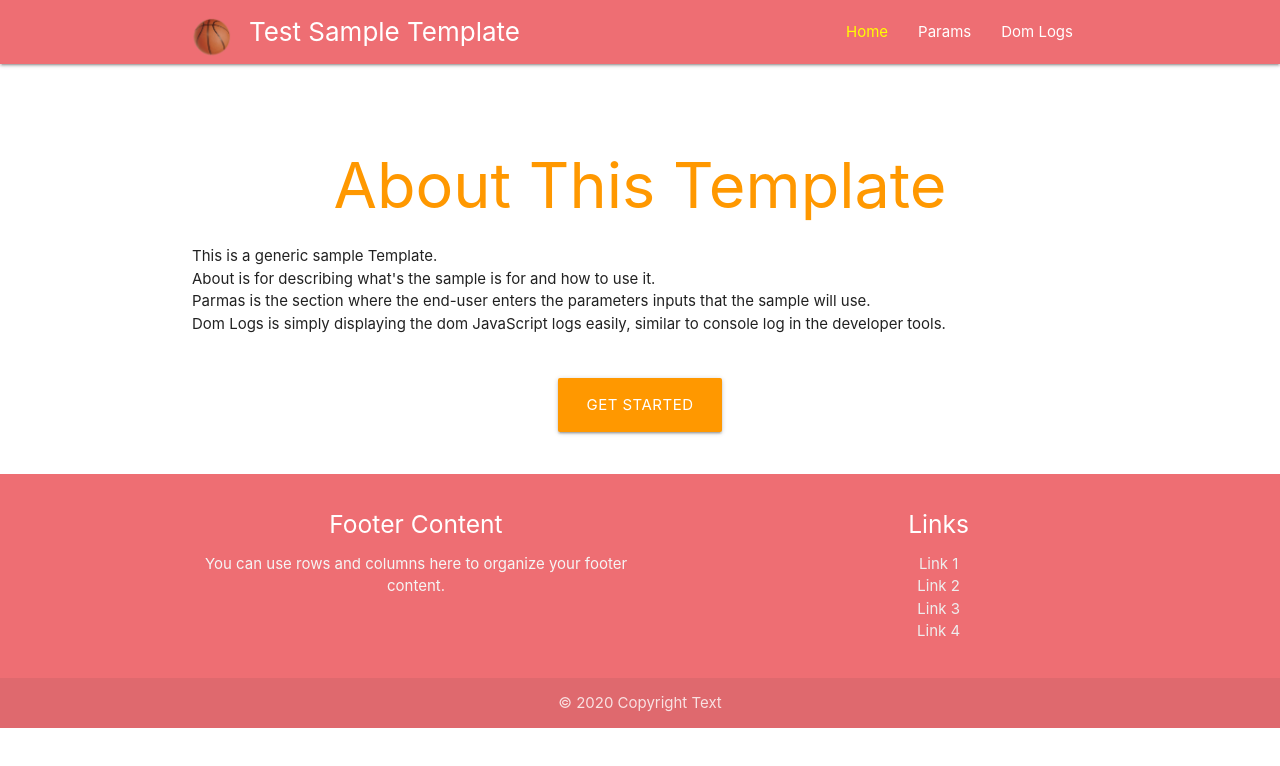
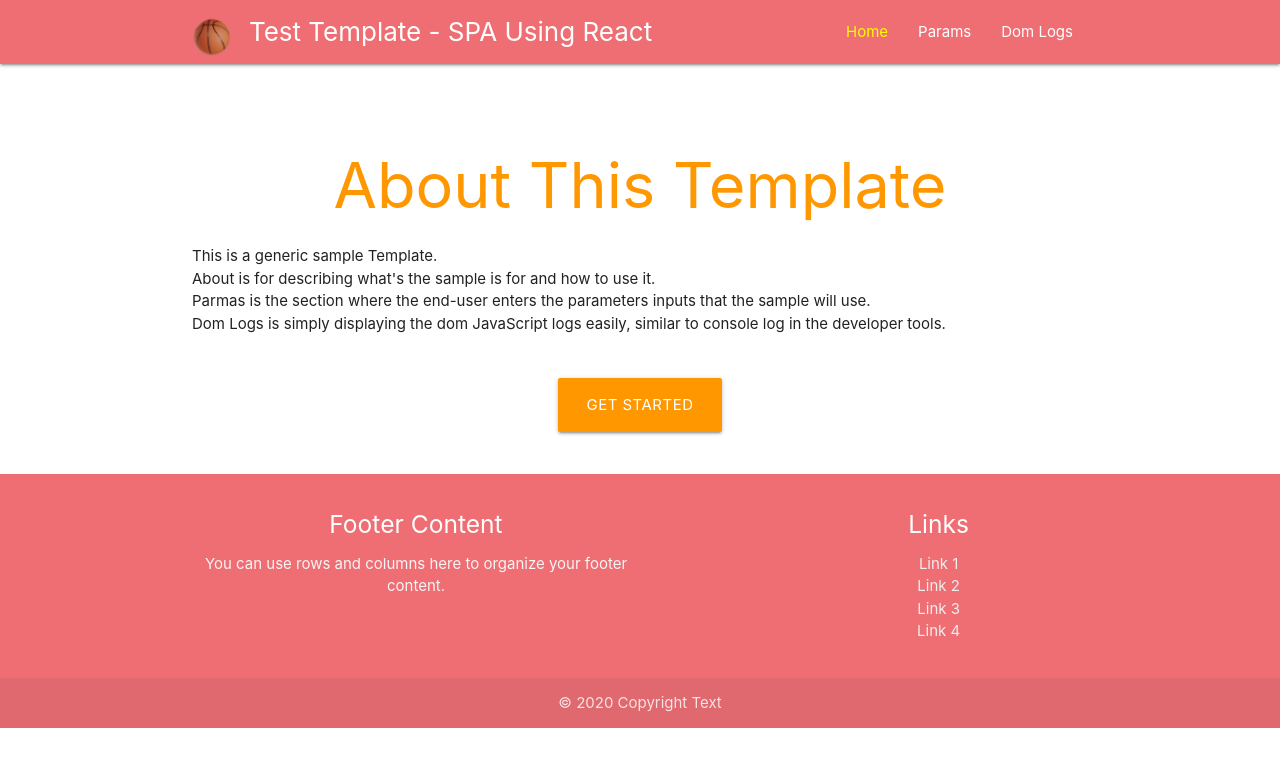
Before and after one commit to dream1980/Frontend, a React (Create React App) app in the folder React/test_sample_template/: page / in a window 1280 px wide. Shown: the top 766 px of the page. Built offline with nearby package versions, Linux system fonts and the light colour scheme.

Commit message:
NavBar - updated the title

```diff
--- a/React/test_sample_template/src/components/NavBar.js
+++ b/React/test_sample_template/src/components/NavBar.js
@@ -14,7 +14,7 @@ function NavBar() {
               <span className="left">
                   <img src={SampleLogo} className="App-logo" alt="logo" />
                   &nbsp;&nbsp;&nbsp;&nbsp;
-                  <span className="App-title">Test Sample Template</span>
+                  <span className="App-title">Test Template - SPA Using React</span>
               </span>
               <ul className="right">
                   <li><NavLink activeStyle={activeCSS} exact to="/">Home</NavLink></li>
```
